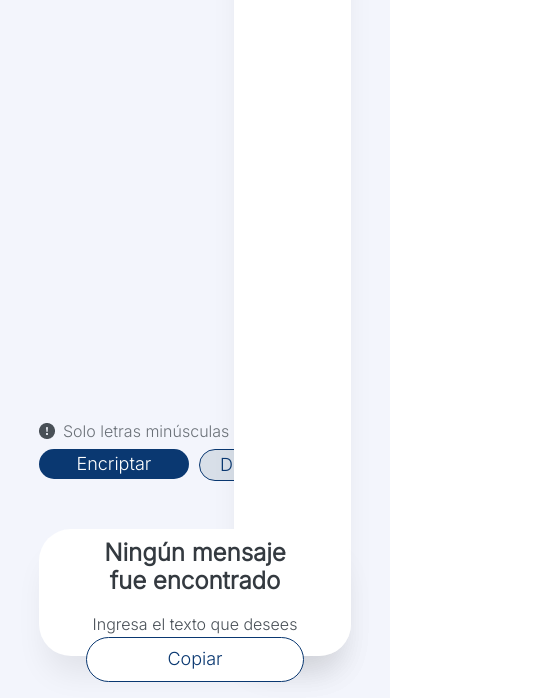
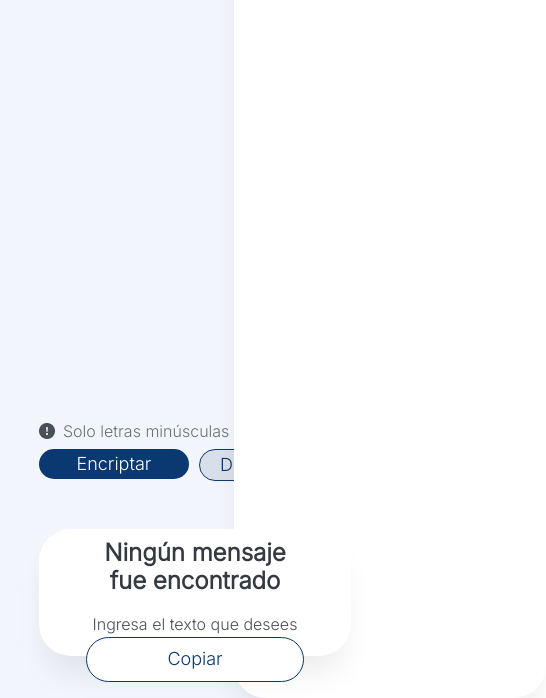
Before and after one commit to EliGaraventa/Encriptador-OCA, a plain HTML site: page index.html in a window 390 px wide. Shown: the part 146-844 px from the top of the page, 546 px wide, since content can reach past the window. Drawn offline with Linux system fonts and the light colour scheme.

Commit message:
Arreglo de caja para pantallas pequeñas

```diff
--- a/style.css
+++ b/style.css
@@ -368,6 +368,11 @@
         width: 100%;
         top: 5%;
         }
+
+    .esperando-mensaje{
+        width: 80%;
+        top: 10%;
+    }
     .encriptar img{
 
         top: 0;
```
